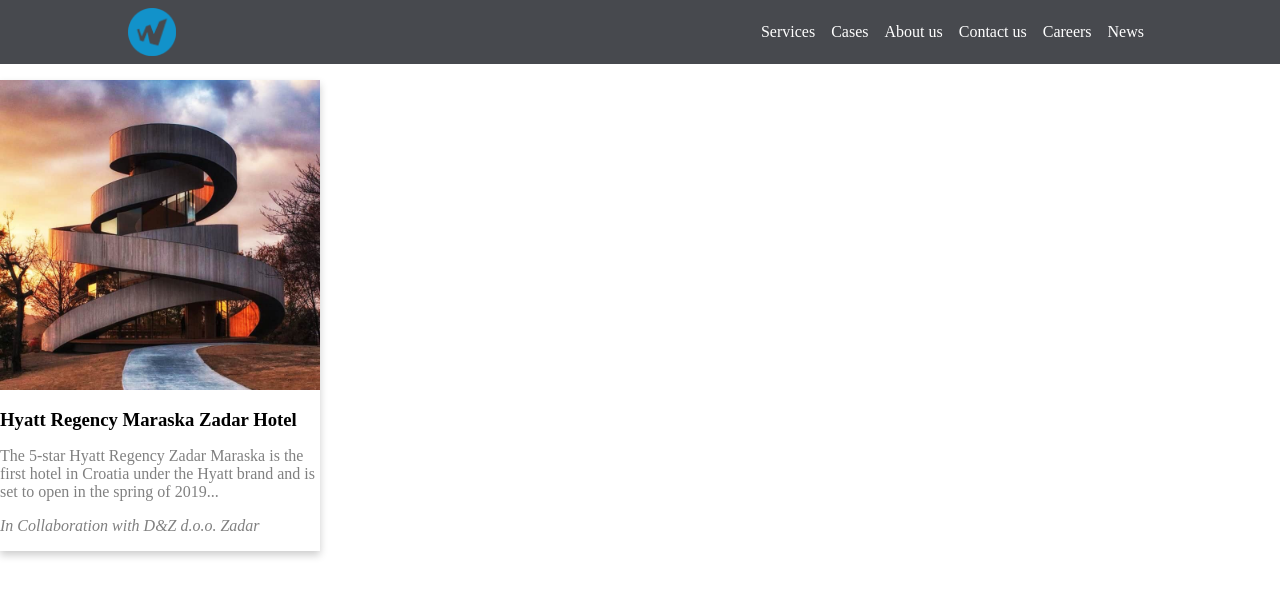
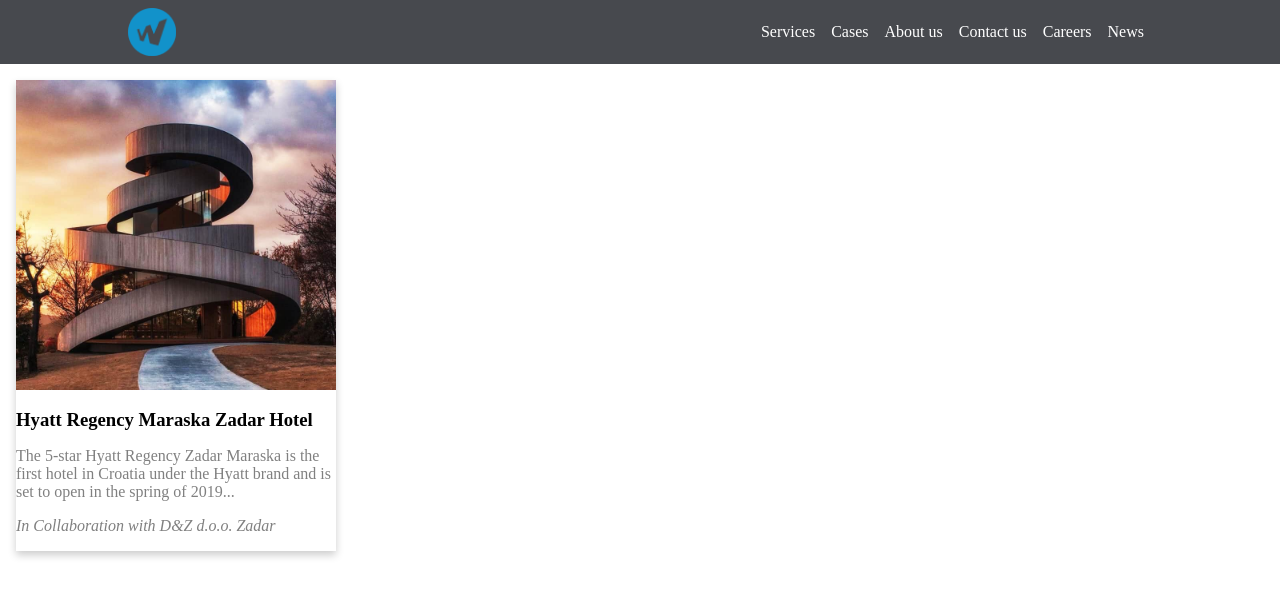
Before and after one commit to vildantursic/walter-page, a Nuxt app: page /cases in a window 1280 px wide. Shown: the top 596 px of the page. Built offline with nearby package versions, Linux system fonts and the light colour scheme.

Commit message:
Card commit fix

```diff
--- a/components/AppCards.vue
+++ b/components/AppCards.vue
@@ -22,8 +22,7 @@
 
 <style scoped="">
 .card{
-  margin-top: 1em;
-  margin-bottom: 1em;
+  margin: 1em;
   position: absolute;
   box-shadow: 0 4px 8px 0 rgba(0,0,0,0.2);
   overflow: hidden;
```
